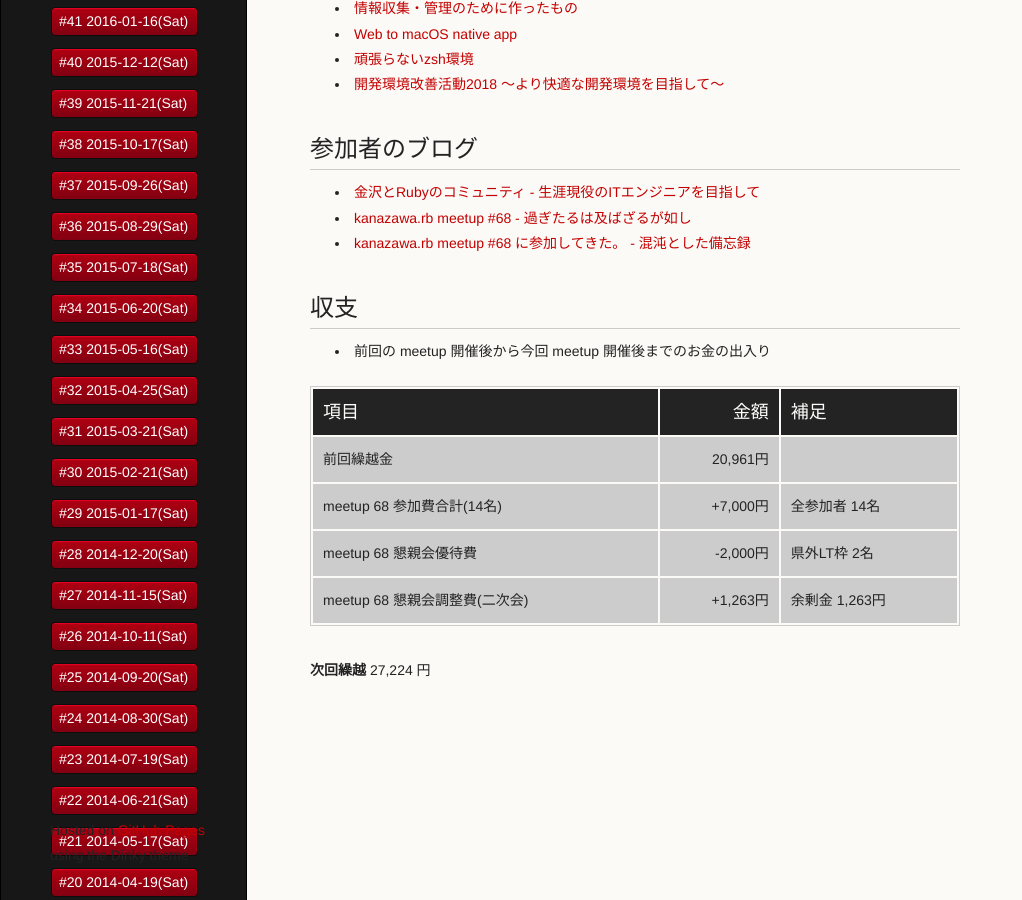
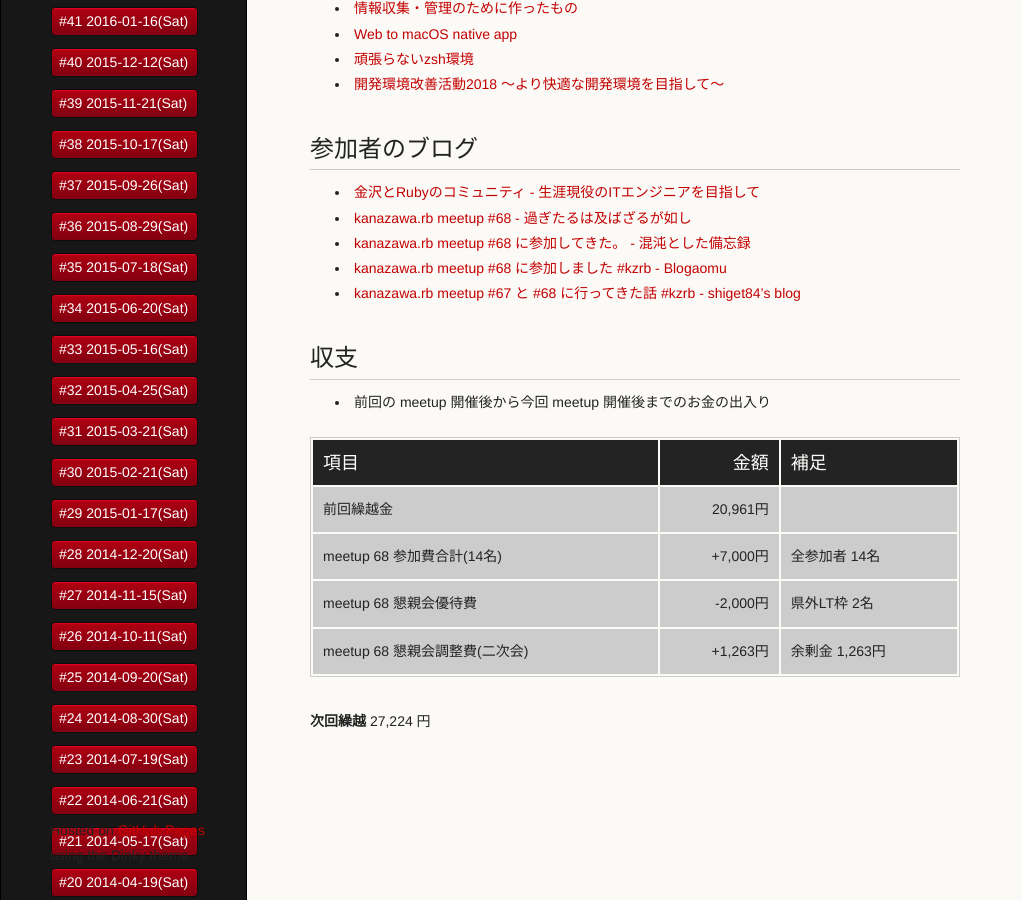
Before and after one commit to kanazawarb/meetup, a Jekyll site: the page built from 68/report.md, in a window 1280 px wide and 900 px high, scrolled down 1309 px. Shown: the whole window, without its empty margins (0-1022 px from the left). Built offline with Jekyll 4.4.1, drawn with Linux system fonts in a browser that asks for light colours.

Commit message:
update 68 report (add blog links)

```diff
--- a/68/report.md
+++ b/68/report.md
@@ -67,6 +67,8 @@ published: true
 * [金沢とRubyのコミュニティ \- 生涯現役のITエンジニアを目指して](http://el.jibun.atmarkit.co.jp/yutakakn/2018/04/ruby.html)
 * [kanazawa\.rb meetup \#68 \- 過ぎたるは及ばざるが如し](http://cotton-desu.hatenablog.com/entry/2018/04/22/224024)
 * [kanazawa\.rb meetup \#68 に参加してきた。 \- 混沌とした備忘録](http://noboru.hatenablog.jp/entry/2018/04/23/230840)
+* [kanazawa\.rb meetup \#68 に参加しました \#kzrb \- Blogaomu](http://www.blogaomu.com/entry/kzrb68)
+* [kanazawa\.rb meetup \#67 と \#68 に行ってきた話 \#kzrb \- shiget84's blog](http://shiget84.hateblo.jp/entry/kzrb-67-68)
 
 ## 収支
 
```
